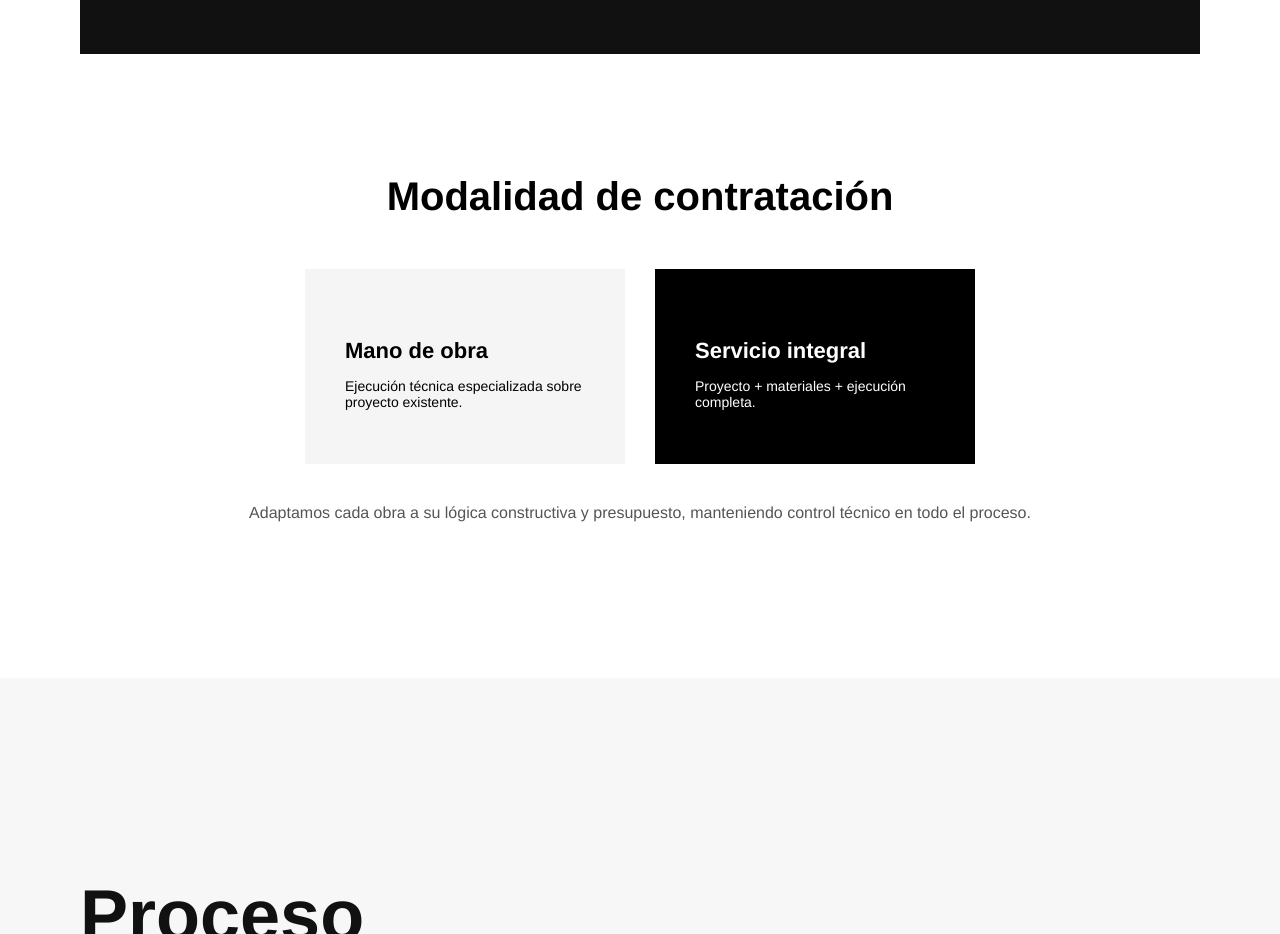
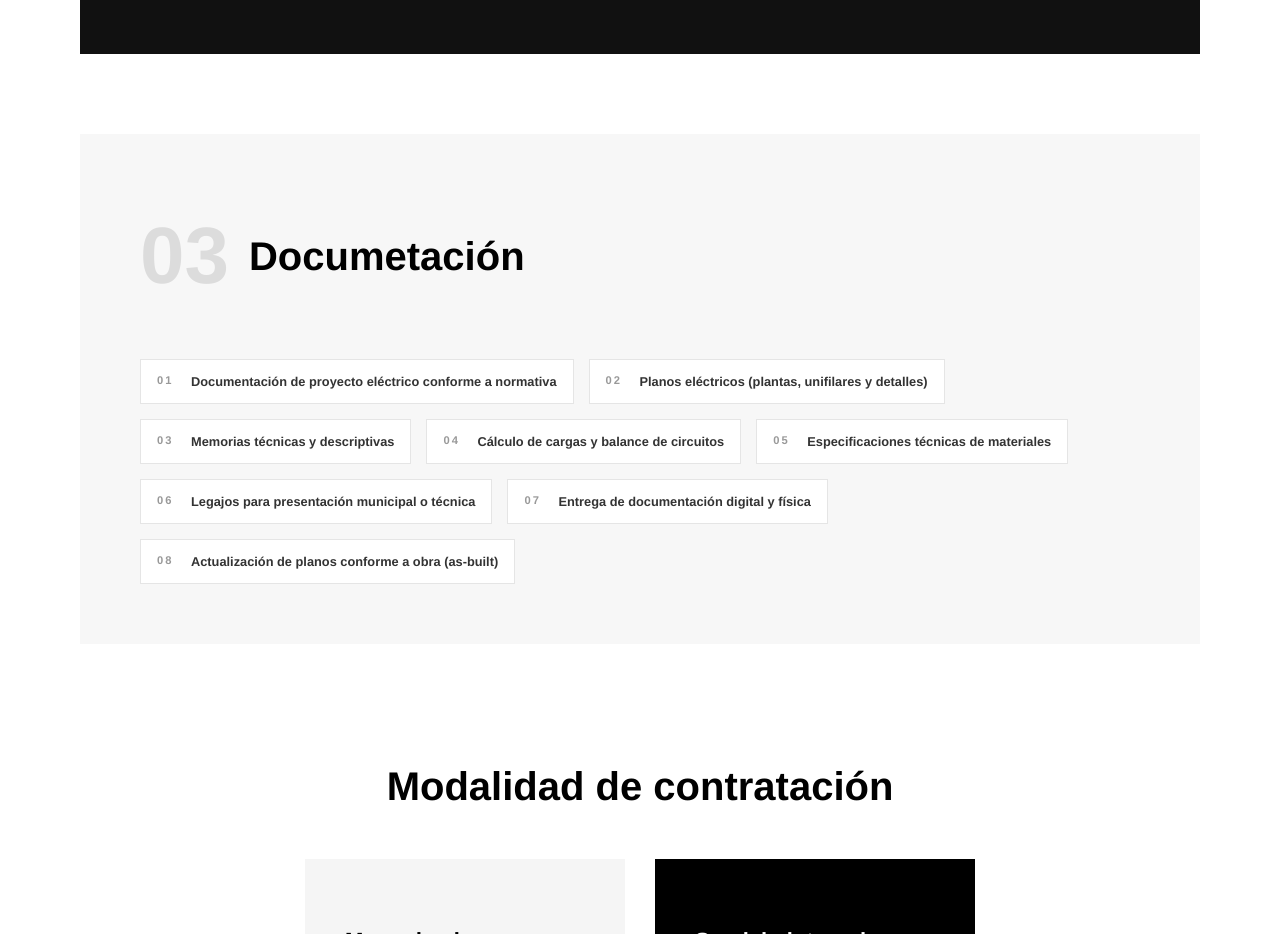
Before and after one commit to leonardotallone/Arqwatt, a React (Vite) app: page / in a window 1280 px wide. Shown: the part 2200-3134 px from the top of the page. Built offline with nearby package versions, Linux system fonts and the light colour scheme.

Commit message:
documentacion

```diff
--- a/src/components/Services.jsx
+++ b/src/components/Services.jsx
@@ -20,6 +20,16 @@ const tech = [
   "Sistemas de sonido",
   "Preinstalaciones para domótica",
   "Control de accesos",
+];
+const documentación = [
+  "Documentación de proyecto eléctrico conforme a normativa",
+  "Planos eléctricos (plantas, unifilares y detalles)",
+  "Memorias técnicas y descriptivas",
+  "Cálculo de cargas y balance de circuitos",
+  "Especificaciones técnicas de materiales",
+  "Legajos para presentación municipal o técnica",
+  "Entrega de documentación digital y física",
+  "Actualización de planos conforme a obra (as-built)",
 ];
 
 export default function Services() {
@@ -65,7 +75,6 @@ export default function Services() {
               </div>
             ))}
           </div>
-
         </div>
 
         {/* TECNOLOGIA */}
@@ -86,6 +95,41 @@ export default function Services() {
             ))}
           </div>
         </div>
+
+            <div className="service-big reveal-left">
+          <div className="service-big-header">
+            <span>03</span>
+            <h3>Documetación</h3>
+          </div>
+
+          <div className="service-big-grid">
+            {documentación.map((item, i) => (
+              <div key={i} className="service-chip light">
+                <span className="chip-index">
+                  {String(i + 1).padStart(2, "0")}
+                </span>
+                <span className="chip-text">{item}</span>
+              </div>
+            ))}
+          </div>
+        </div>
+
+
+
+
+
+
+
+
+
+
+
+
+
+
+
+
+
       </div>
 
       {/* MODALIDAD */}
```
Lines whose indentation alone changed are shown as unchanged.
